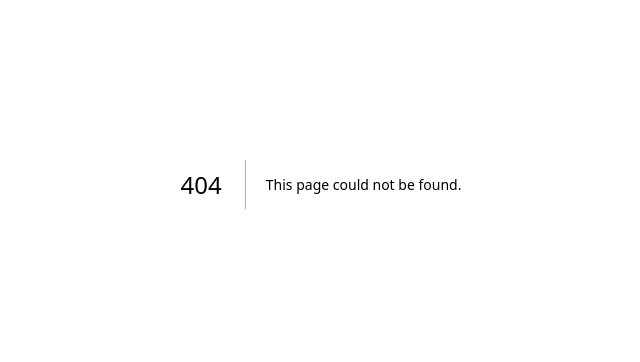
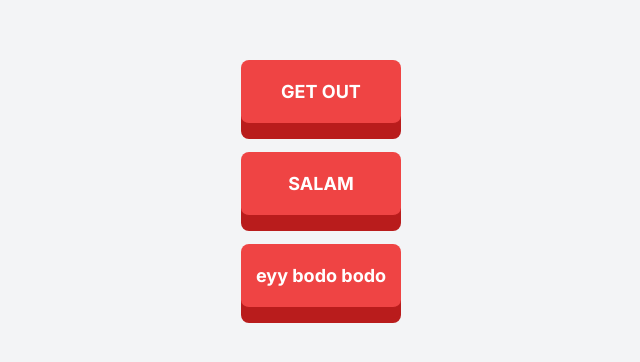
Before and after one commit to hasifjasmi/bs, a Next.js app: page /sounds in a window 1280 px wide. Before the commit this address had no page. Shown: the part 216-578 px from the top of the page, without its empty margins (319-959 px from the left). Built offline with nearby package versions, Linux system fonts and the light colour scheme; no server answers.

Commit message:
added sounds

```diff
--- a/app/portfolio/page.jsx
+++ b/app/portfolio/page.jsx
@@ -1,49 +1,12 @@
 "use client";
-import React from "react";
-import useSound from "use-sound";
+import { React, useState, useEffect } from "react";
+import InputItems from "../InputItems";
 
-export default function Meme() {
-  const getout = "/GETOUT.mp3"; // Correctly reference the audio file
-  const [play, { stop }] = useSound(getout);
-  const salam = "/assalam.mp3"; // Correctly reference the audio file
-  const [play1, stop1 ] = useSound(salam);
+export default function receipt() {
+  return (
+    <div className="flex min-h-screen flex-col items-center gap-y-4 p-24 bg-white">
+      <h1>Placeholder</h1>
 
-  return (
-    <>
-      <div className="flex flex-col items-center justify-center min-h-screen bg-gray-100 gap-7">
-        <div
-          onClick={() => {
-            stop();
-            play();
-          }}
-          class="button w-40 h-16 bg-red-500 rounded-lg cursor-pointer select-none
-    active:translate-y-2  active:[box-shadow:0_0px_0_0_#b91c1c,0_0px_0_0_#b91c1c]
-    active:border-b-[0px]
-    transition-all duration-150 [box-shadow:0_10px_0_0_#b91c1c,0_15px_0_0_#b91c1c]
-    border-b-[1px] border-red-700
-  "
-        >
-          <span class="flex flex-col justify-center items-center h-full text-white font-bold text-lg ">
-            GET OUT
-          </span>
-        </div>
-        <div
-          onClick={() => {
-            stop1.stop();
-            play1();
-          }}
-          class="button w-40 h-16 bg-red-500 rounded-lg cursor-pointer select-none
-    active:translate-y-2  active:[box-shadow:0_0px_0_0_#b91c1c,0_0px_0_0_#b91c1c]
-    active:border-b-[0px]
-    transition-all duration-150 [box-shadow:0_10px_0_0_#b91c1c,0_15px_0_0_#b91c1c]
-    border-b-[1px] border-red-700
-  "
-        >
-          <span class="flex flex-col justify-center items-center h-full text-white font-bold text-lg ">
-            SALAM
-          </span>
-        </div>
-      </div>
-    </>
+    </div>
   );
 }
--- /dev/null
+++ b/app/sounds/page copy.jsx
@@ -0,0 +1,39 @@
+"use client";
+import { React, useEffect, useState } from "react";
+import useSound from "use-sound";
+import { soundstore } from "./soundstore";
+
+export default function Meme() {
+  const [soundID, setSoundID] = useState(0);
+
+  const currSound = soundstore[soundID].audio;
+
+  // Use `key` to force `useSound` to reload when `currSound` changes
+  const [play, { stop }] = useSound(currSound, { key: currSound });
+
+  return (
+    <>
+      <div className="flex flex-col items-center justify-center min-h-screen bg-gray-100 gap-7">
+        {soundstore.map((sound) => (
+          <div
+            key={sound.id}
+            onClick={() => {
+              stop(); // Stop previous sound
+              setSoundID(sound.id); // Update state
+              play(); // Play the new sound immediately
+            }}
+            className="button w-40 h-16 bg-red-500 rounded-lg cursor-pointer select-none
+            active:translate-y-2 active:[box-shadow:0_0px_0_0_#b91c1c,0_0px_0_0_#b91c1c]
+            active:border-b-[0px]
+            transition-all duration-150 [box-shadow:0_10px_0_0_#b91c1c,0_15px_0_0_#b91c1c]
+            border-b-[1px] border-red-700"
+          >
+            <span className="flex flex-col justify-center items-center h-full text-white font-bold text-lg">
+              {sound.id} {sound.name}
+            </span>
+          </div>
+        ))}
+      </div>
+    </>
+  );
+}
--- /dev/null
+++ b/app/sounds/page.jsx
@@ -0,0 +1,67 @@
+"use client";
+import React from "react";
+import useSound from "use-sound";
+
+export default function Meme() {
+  const getout = "/GETOUT.mp3"; // Correctly reference the audio file
+  const [play, { stop }] = useSound(getout);
+  const salam = "/assalam.mp3"; // Correctly reference the audio file
+  const [play1, stop1] = useSound(salam);
+  const eyybodo = "/eyybodobodo.mp3"; // Correctly reference the audio file
+  const [play2, stop2] = useSound(eyybodo);
+
+  return (
+    <>
+      <div className="flex flex-col items-center justify-center min-h-screen bg-gray-100 gap-7">
+        <div
+          onClick={() => {
+            stop();
+            play();
+          }}
+          class="button w-40 h-16 bg-red-500 rounded-lg cursor-pointer select-none
+    active:translate-y-2  active:[box-shadow:0_0px_0_0_#b91c1c,0_0px_0_0_#b91c1c]
+    active:border-b-[0px]
+    transition-all duration-150 [box-shadow:0_10px_0_0_#b91c1c,0_15px_0_0_#b91c1c]
+    border-b-[1px] border-red-700
+  "
+        >
+          <span class="flex flex-col justify-center items-center h-full text-white font-bold text-lg ">
+            GET OUT
+          </span>
+        </div>
+        <div
+          onClick={() => {
+            stop1.stop();
+            play1();
+          }}
+          class="button w-40 h-16 bg-red-500 rounded-lg cursor-pointer select-none
+    active:translate-y-2  active:[box-shadow:0_0px_0_0_#b91c1c,0_0px_0_0_#b91c1c]
+    active:border-b-[0px]
+    transition-all duration-150 [box-shadow:0_10px_0_0_#b91c1c,0_15px_0_0_#b91c1c]
+    border-b-[1px] border-red-700
+  "
+        >
+          <span class="flex flex-col justify-center items-center h-full text-white font-bold text-lg ">
+            SALAM
+          </span>
+        </div>
+        <div
+          onClick={() => {
+            stop2.stop();
+            play2();
+          }}
+          class="button w-40 h-16 bg-red-500 rounded-lg cursor-pointer select-none
+    active:translate-y-2  active:[box-shadow:0_0px_0_0_#b91c1c,0_0px_0_0_#b91c1c]
+    active:border-b-[0px]
+    transition-all duration-150 [box-shadow:0_10px_0_0_#b91c1c,0_15px_0_0_#b91c1c]
+    border-b-[1px] border-red-700
+  "
+        >
+          <span class="flex flex-col justify-center items-center h-full text-white font-bold text-lg ">
+            eyy bodo bodo
+          </span>
+        </div>
+      </div>
+    </>
+  );
+}
--- /dev/null
+++ b/app/sounds/soundstore.js
@@ -0,0 +1,18 @@
+export const soundstore = [
+{
+    id:0,
+    name: "GET OUT",
+    audio: "/GETOUT.mp3"
+},
+{
+    id:1,
+    name: "salam",
+    audio: "/assalam.mp3"
+},
+{
+    id:2,
+    name:"eyy bodo bodo",
+    audio:"/eyybodobodo.mp3"
+}
+
+]
--- a/next.config.mjs
+++ b/next.config.mjs
@@ -1,4 +1,6 @@
 /** @type {import('next').NextConfig} */
-const nextConfig = {};
+const nextConfig = {
+    reactStrictMode: false,
+};
 
 export default nextConfig;
```
Also changed, not shown: 1 other file (tests, documents, lock files or other folders).
